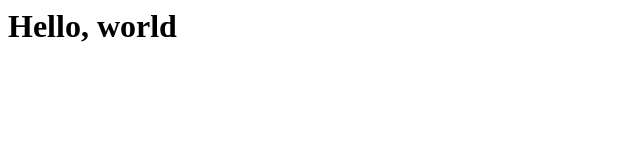
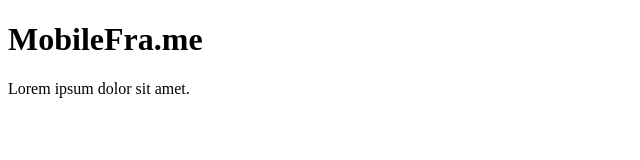
Before and after one commit to mraichelson/mobilefra.me, a plain HTML site: page index.html in a window 1280 px wide. Shown: the whole page, without its empty margins (0-640 px from the left). Drawn offline with Linux system fonts and the light colour scheme.

Commit message:
index: proper html file

```diff
--- a/index.html
+++ b/index.html
@@ -1 +1,13 @@
-<h1>Hello, world</h1>
+<!DOCTYPE html>
+<html lang="en">
+<head>
+  <meta charset="UTF-8">
+  <meta name="viewport" content="width=device-width, initial-scale=1.0">
+  <meta http-equiv="X-UA-Compatible" content="ie=edge">
+  <title>MobileFra.me</title>
+</head>
+<body>
+  <h1>MobileFra.me</h1>
+  <p>Lorem ipsum dolor sit amet.</p>
+</body>
+</html>
```
